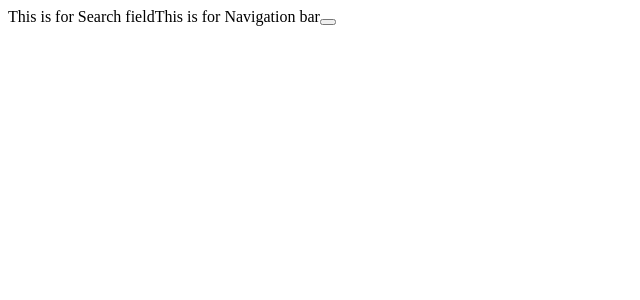
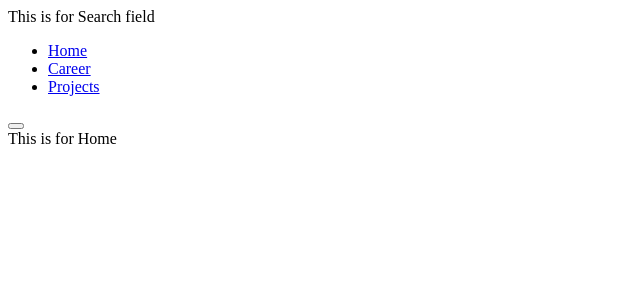
Before and after one commit to jimmanamel/Resume, a React (Create React App) app: page / in a window 1280 px wide. Shown: the top 300 px of the page, without its empty margins (0-640 px from the left). Built offline with nearby package versions, Linux system fonts and the light colour scheme.

Commit message:
Implemented routing capabilites

```diff
--- a/src/App.js
+++ b/src/App.js
@@ -1,10 +1,24 @@
 import { Fragment } from "react";
+import {BrowserRouter, Routes, Route} from 'react-router-dom'
+
 import NavbarContainer from "./Components/Navigation/NavbarContainer";
+import HomeContainer from "./Components/Home/HomeContainer";
+import CareerContainer from "./Components/Career/CareerContainer";
+import ProjectsContainer from "./Components/Projects/ProjectsContainer";
+import ContactsContainer from "./Components/Contacts/ContactsContainer";
 
 const App=()=> {
   return (
     <Fragment>
       <NavbarContainer />
+        <Routes>
+          <Route>
+            <Route path="/" element={<HomeContainer />}/>
+            <Route path="/Career" element={<CareerContainer />}/>
+            <Route path="/Projects" element={<ProjectsContainer />}/>
+            <Route path="/Contacts" element={<ContactsContainer />}/>
+          </Route>
+        </Routes>
     </Fragment>
   );
 }
--- a/src/Components/Navigation/Navbar.js
+++ b/src/Components/Navigation/Navbar.js
@@ -1,6 +1,20 @@
+import { Link } from "react-router-dom"
+
 const Navbar=()=>{
     return(
-        <text>This is for Navigation bar</text>
+        <nav>
+       <ul>
+          <li>
+             <Link to="/">Home</Link>
+          </li>
+          <li>
+             <Link to="/Career">Career</Link>
+          </li>
+          <li>
+             <Link to="/Projects">Projects</Link>
+          </li>
+       </ul>
+ </nav>
     )
 }
 
--- a/src/index.js
+++ b/src/index.js
@@ -1,12 +1,16 @@
 import React from 'react';
 import ReactDOM from 'react-dom/client';
+import { BrowserRouter } from 'react-router-dom';
+import reportWebVitals from './reportWebVitals';
+
 import App from './App';
-import reportWebVitals from './reportWebVitals';
 
 const root = ReactDOM.createRoot(document.getElementById('root'));
 root.render(
   <React.StrictMode>
-    <App />
+    <BrowserRouter>
+      <App />
+    </BrowserRouter>
   </React.StrictMode>
 );
 
```
